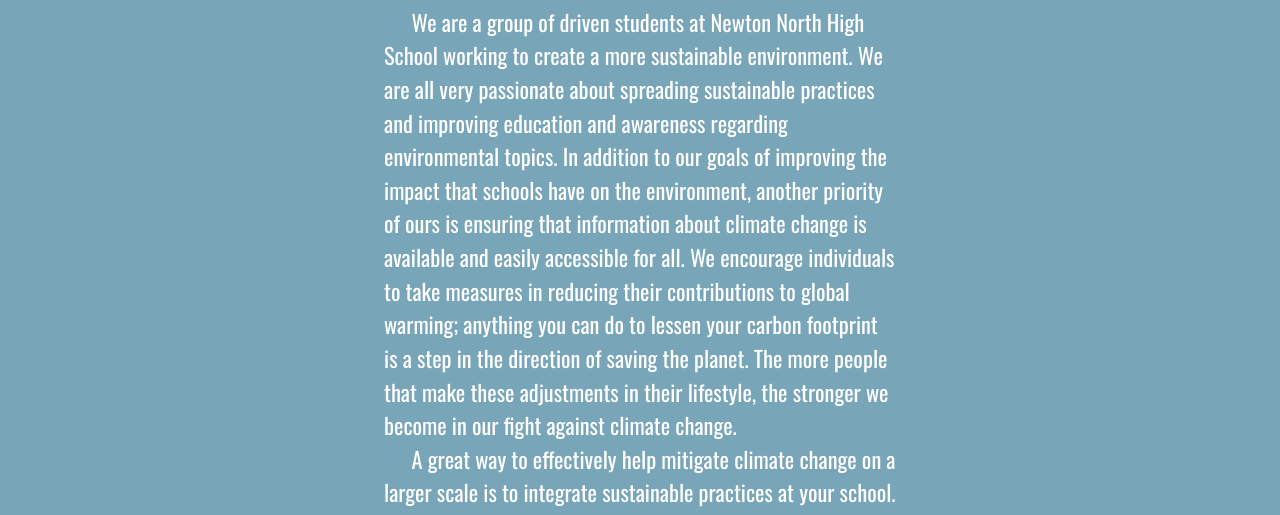
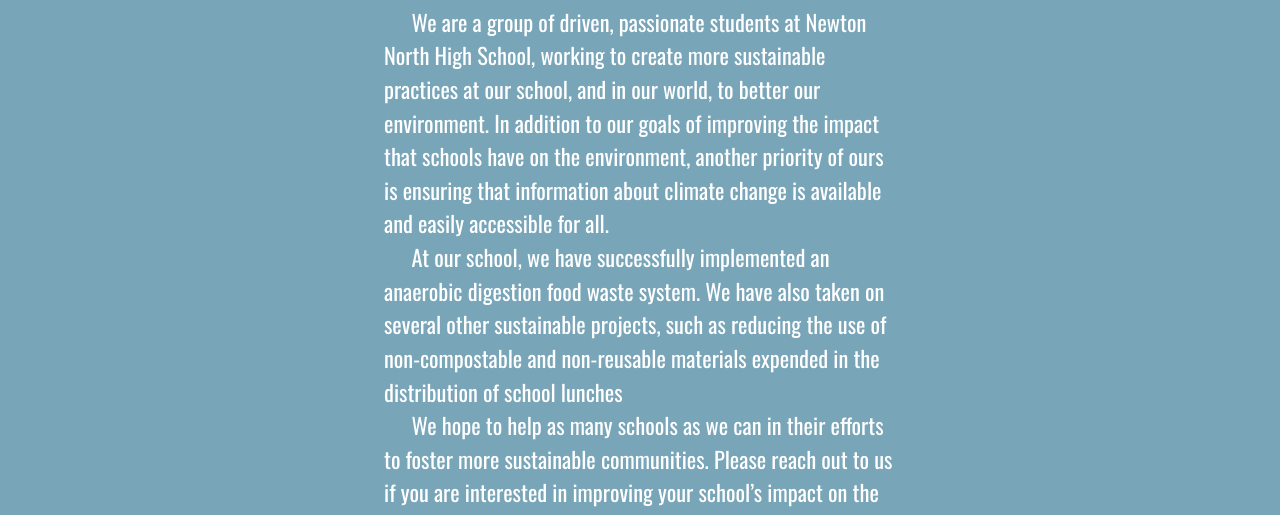
Before and after one commit to betinakreiman/sustainabilitySite, a plain HTML site: page about.html in a window 1280 px wide. Shown: the part 428-943 px from the top of the page. Drawn offline with nearby package versions, Linux system fonts and the light colour scheme.

Commit message:
added new pictures

```diff
--- a/about.html
+++ b/about.html
@@ -54,32 +54,11 @@
   <div class="about">
     <h2 class="aboutHeading">About Us</h2>
     <div class="mainText">
-      &emsp; We are a group of driven students at Newton North High School working to create a more sustainable
-      environment. We are all very passionate about spreading sustainable practices and improving education and
-      awareness regarding environmental topics. In addition to our goals of improving the impact that schools have on
-      the environment, another priority of ours is ensuring that information about climate change is available and
-      easily accessible for all. We encourage individuals to take measures in reducing their contributions to global
-      warming; anything you can do to lessen your carbon footprint is a step in the direction of saving the planet. The
-      more people that make these adjustments in their lifestyle, the stronger we become in our fight against climate
-      change.
+      &emsp; We are a group of driven, passionate students at Newton North High School, working to create more sustainable practices at our school, and in our world, to better our environment. In addition to our goals of improving the impact that schools have on the environment, another priority of ours is ensuring that information about climate change is available and easily accessible for all.
       <br>
-      &emsp; A great way to effectively help mitigate climate change on a larger scale is to integrate sustainable
-      practices at your school. Whether you are a teacher, student, administrator, or another type of member of a school
-      community, you can make a difference. Some amazing ways to positively involve your community in the ongoing battle
-      against global warming are: implementing a composting system; leading your school to install solar panels; or
-      offering more classes on sustainability and environmental science. These actions also inspire members to engage in
-      other beneficial practices as well
+      &emsp; At our school, we have successfully implemented an anaerobic digestion food waste system. We have also taken on several other sustainable projects, such as reducing the use of non-compostable and non-reusable materials expended in the distribution of school lunches
       <br>
-      &emsp; At our school (Newton North High School) we have successfully implemented an anaerobic digestion food waste
-      system. We have also taken on several other sustainable projects, which include: reducing the use of
-      non-compostable and non-reusable materials expended in the distribution of school lunches; organizing times for
-      students to learn more about sustainability from guest speakers who work in related fields; and planning a
-      sustainability month each year to spread awareness about the cause and show students how they can make a positive
-      impact on the environment.
-      <br>
-      &emsp; We hope to help as many schools as we can in their efforts to foster more sustainable communities. Please
-      reach out to us if you are interested in improving your school´s impact on the environment, or if you are curious
-      to learn more about how you can help.
+      &emsp; We hope to help as many schools as we can in their efforts to foster more sustainable communities. Please reach out to us if you are interested in improving your school’s impact on the environment, or if you are curious to learn more about how you can help.
     </div>
 
     <!--join us button-->
--- a/css/news.css
+++ b/css/news.css
@@ -49,3 +49,17 @@
     padding-right: 15%;
   }
 }
+
+.mainText{
+  text-align: center;
+}
+
+.mainText p{
+  font-size: 0.85em;
+}
+
+.newsImage {
+  text-align: center;
+  width: 75%;
+  margin: 2%;
+}
```
Also changed, not shown: index.html (+1 -1 lines), news.html (+18 -1 lines), team.html (+2 -2 lines), imgs/ella.jpg, imgs/findlay.jpg (added), imgs/image1.jpeg (added), imgs/image2.jpeg (added), imgs/image3.jpeg (added), imgs/image4.jpeg (added), imgs/image5.jpeg (added), imgs/meera.jpg (added), imgs/unnamed-1.jpg (deleted), 1 other file.
